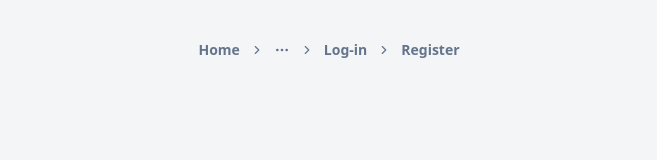
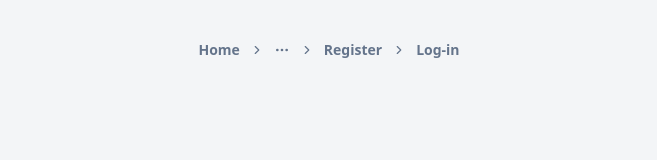
Before and after one commit to iharshcheema/Mern-auth-REACT, a React (Vite) app: page /register in a window 1280 px wide. Shown: the top 160 px of the page, without its empty margins (311-968 px from the left). Built offline with nearby package versions, Linux system fonts and the light colour scheme.

Commit message:
changed the breadcrumb

```diff
--- a/src/layout/Header.jsx
+++ b/src/layout/Header.jsx
@@ -38,11 +38,11 @@
           </BreadcrumbItem>
           <BreadcrumbSeparator />
           <BreadcrumbItem>
-            <BreadcrumbLink href="/">Log-in</BreadcrumbLink>
+            <BreadcrumbLink href="/register">Register</BreadcrumbLink>
           </BreadcrumbItem>
           <BreadcrumbSeparator />
           <BreadcrumbItem>
-            <BreadcrumbLink href="/register">Register</BreadcrumbLink>
+            <BreadcrumbLink href="/">Log-in</BreadcrumbLink>
           </BreadcrumbItem>
         </BreadcrumbList>
       </Breadcrumb>
```
